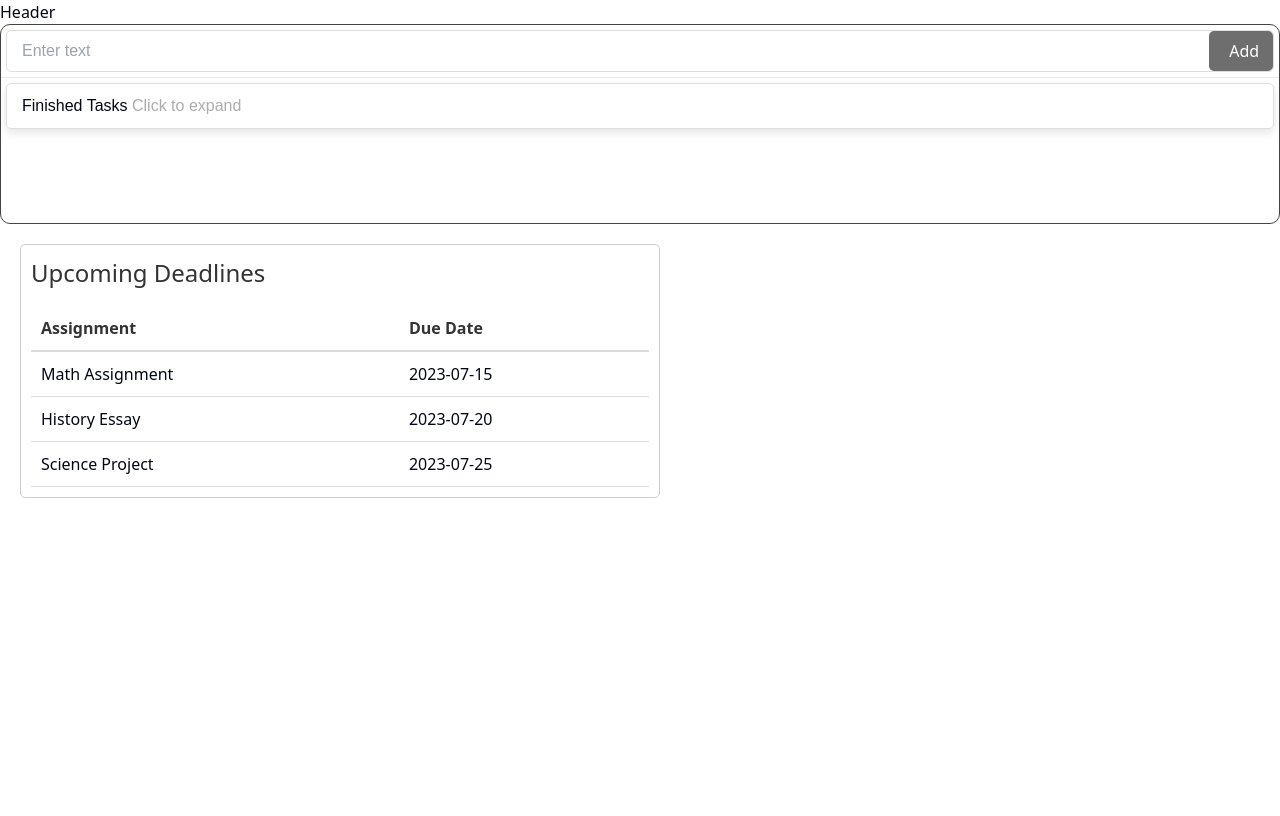
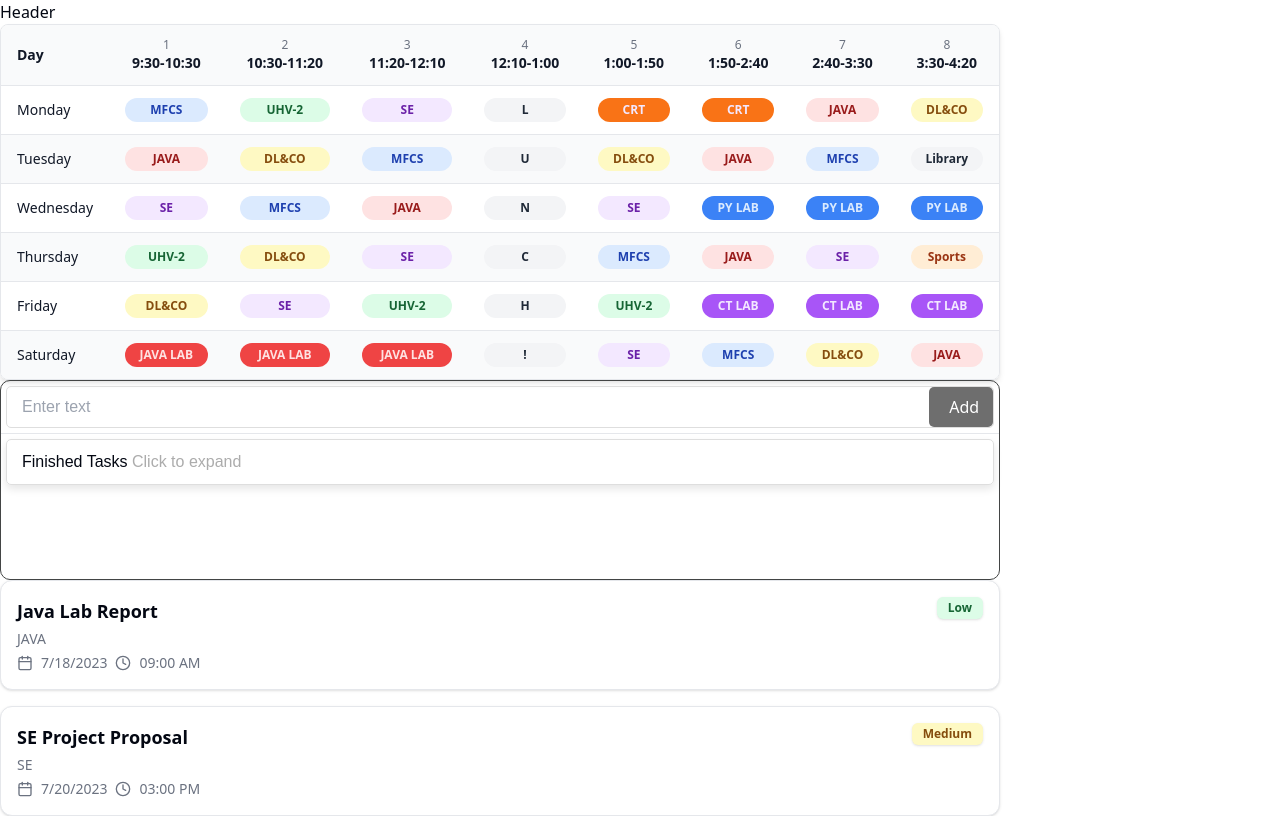
Before and after one commit to subbu-koppula/Enlighten, a React (Vite) app: page / in a window 1280 px wide. Shown: the top 816 px of the page. Built offline with nearby package versions, Linux system fonts and the light colour scheme.

Commit message:
Made some changes to styling

```diff
--- a/src/App.jsx
+++ b/src/App.jsx
@@ -2,19 +2,25 @@ import { useState } from "react";
 import Deadlines from "./components/Deadlines";
 import Todo from "./components/Todo";
 import Header from "./components/Header";
+import Timetable from "./components/timetable";
 import "./App.css";
 
 
 function App() {
-  const [count, setCount] = useState(0);
+  const deadlines = [
+    { id: 1, title: 'MFCS Assignment 3', dueDate: '2024-09-20T23:59:00', course: 'MFCS', priority: 'high' },
+    { id: 2, title: 'SE Project Proposal', dueDate: '2023-07-20T15:00:00', course: 'SE', priority: 'medium' },
+    { id: 3, title: 'Java Lab Report', dueDate: '2023-07-18T09:00:00', course: 'JAVA', priority: 'low' },
+    { id: 4, title: 'DL&CO Quiz', dueDate: '2023-07-22T10:30:00', course: 'DL&CO', priority: 'high' },
+  ];
   return (
     <>
       <Header ></Header>
-      <div>
-        {/* <Timetable></Timetable> */}
+      <div className="max-w-[1000px] place-content-center">
+        <Timetable></Timetable>
         <div>
           <Todo></Todo>
-          <Deadlines></Deadlines>
+          <Deadlines deadlines={deadlines}></Deadlines>
         </div>
       </div>
     </>
--- a/src/components/Deadlines.jsx
+++ b/src/components/Deadlines.jsx
@@ -1,66 +1,44 @@
-import React from 'react';
+'use client';
+import { Card, CardContent } from "@/components/ui/card"
+import { Badge } from "@/components/ui/badge"
+import { CalendarIcon, ClockIcon } from "lucide-react"
 
-// Define an array of deadlines
-const deadlines = [
-  { assignment: 'Math Assignment', dueDate: '2023-07-15' },
-  { assignment: 'History Essay', dueDate: '2023-07-20' },
-  { assignment: 'Science Project', dueDate: '2023-07-25' },
-];
+const priorityColors = {
+  low: 'bg-green-100 text-green-800',
+  medium: 'bg-yellow-100 text-yellow-800',
+  high: 'bg-red-100 text-red-800'
+}
 
-const Deadlines = () => {
+export default function Deadlines({
+  deadlines
+}) {
+  if (!Array.isArray(deadlines) || deadlines.length === 0) {
+    return <p>No upcoming deadlines.</p>;
+  }
+
+  const sortedDeadlines = [...deadlines].sort((a, b) => new Date(a.dueDate).getTime() - new Date(b.dueDate).getTime())
+
   return (
-    <div style={styles.container}>
-      <h2 style={styles.heading}>Upcoming Deadlines</h2>
-      <table style={styles.table}>
-        <thead>
-          <tr>
-            <th style={styles.th}>Assignment</th>
-            <th style={styles.th}>Due Date</th>
-          </tr>
-        </thead>
-        <tbody>
-          {deadlines.map((deadline, index) => (
-            <tr key={index}>
-              <td style={styles.td}>{deadline.assignment}</td>
-              <td style={styles.td}>{deadline.dueDate}</td>
-            </tr>
-          ))}
-        </tbody>
-      </table>
-    </div>
+    (<div className="space-y-4">
+      {sortedDeadlines.map((deadline) => (
+        <Card key={deadline.id}>
+          <CardContent className="p-4 flex items-start justify-between">
+            <div className="space-y-1">
+              <h3 className="text-lg font-semibold">{deadline.title}</h3>
+              <p className="text-sm text-gray-500">{deadline.course}</p>
+              <div className="flex items-center space-x-2 text-sm text-gray-500">
+                <CalendarIcon className="w-4 h-4" />
+                <span>{new Date(deadline.dueDate).toLocaleDateString()}</span>
+                <ClockIcon className="w-4 h-4 ml-2" />
+                <span>{new Date(deadline.dueDate).toLocaleTimeString([], { hour: '2-digit', minute: '2-digit' })}</span>
+              </div>
+            </div>
+            <Badge className={`${priorityColors[deadline.priority]} capitalize`}>
+              {deadline.priority}
+            </Badge>
+          </CardContent>
+        </Card>
+      ))}
+    </div>)
   );
-};
-
-// Add some basic styles
-const styles = {
-  container: {
-    margin: '20px',
-    padding: '10px',
-    borderRadius: '5px',
-    border: '1px solid #ccc',
-    width: '50%',
-  },
-  heading: {
-    textAlign: 'left',
-    color: '#333',
-    fontSize: '24px',
-    marginBottom: '15px',
-  },
-  table: {
-    width: '100%',
-    borderCollapse: 'collapse',
-  },
-  th: {
-    borderBottom: '2px solid #ddd',
-    padding: '10px',
-    textAlign: 'left',
-    color: '#333',
-    fontWeight: 'bold',
-  },
-  td: {
-    padding: '10px',
-    borderBottom: '1px solid #ddd',
-  },
-};
-
-export default Deadlines;
+}
--- /dev/null
+++ b/src/components/RakeshDeadlines.jsx
@@ -0,0 +1,66 @@
+import React from 'react';
+
+// Define an array of deadlines
+const deadlines = [
+  { assignment: 'Math Assignment', dueDate: '2023-07-15' },
+  { assignment: 'History Essay', dueDate: '2023-07-20' },
+  { assignment: 'Science Project', dueDate: '2023-07-25' },
+];
+
+const RakeshDeadlines = () => {
+  return (
+    <div style={styles.container}>
+      <h2 style={styles.heading}>Upcoming Deadlines</h2>
+      <table style={styles.table}>
+        <thead>
+          <tr>
+            <th style={styles.th}>Assignment</th>
+            <th style={styles.th}>Due Date</th>
+          </tr>
+        </thead>
+        <tbody>
+          {deadlines.map((deadline, index) => (
+            <tr key={index}>
+              <td style={styles.td}>{deadline.assignment}</td>
+              <td style={styles.td}>{deadline.dueDate}</td>
+            </tr>
+          ))}
+        </tbody>
+      </table>
+    </div>
+  );
+};
+
+// Add some basic styles
+const styles = {
+  container: {
+    margin: '20px',
+    padding: '10px',
+    borderRadius: '5px',
+    border: '1px solid #ccc',
+    width: '50%',
+  },
+  heading: {
+    textAlign: 'left',
+    color: '#333',
+    fontSize: '24px',
+    marginBottom: '15px',
+  },
+  table: {
+    width: '100%',
+    borderCollapse: 'collapse',
+  },
+  th: {
+    borderBottom: '2px solid #ddd',
+    padding: '10px',
+    textAlign: 'left',
+    color: '#333',
+    fontWeight: 'bold',
+  },
+  td: {
+    padding: '10px',
+    borderBottom: '1px solid #ddd',
+  },
+};
+
+export default Deadlines;
--- /dev/null
+++ b/src/components/timetable.jsx
@@ -0,0 +1,73 @@
+'use client'
+
+import { Table, TableBody, TableCell, TableHead, TableHeader, TableRow } from "@/components/ui/table"
+
+const timetableData = [
+  { day: "Monday", slots: ["MFCS", "UHV-2", "SE", "L", "CRT", "CRT", "JAVA", "DL&CO"] },
+  { day: "Tuesday", slots: ["JAVA", "DL&CO", "MFCS", "U", "DL&CO", "JAVA", "MFCS", "Library"] },
+  { day: "Wednesday", slots: ["SE", "MFCS", "JAVA", "N", "SE", "PY LAB", "PY LAB", "PY LAB"] },
+  { day: "Thursday", slots: ["UHV-2", "DL&CO", "SE", "C", "MFCS", "JAVA", "SE", "Sports"] },
+  { day: "Friday", slots: ["DL&CO", "SE", "UHV-2", "H", "UHV-2", "CT LAB", "CT LAB", "CT LAB"] },
+  { day: "Saturday", slots: ["JAVA LAB", "JAVA LAB", "JAVA LAB", "!", "SE", "MFCS", "DL&CO", "JAVA"] },
+]
+
+const timeSlots = [
+  "9:30-10:30", "10:30-11:20", "11:20-12:10", "12:10-1:00",
+  "1:00-1:50", "1:50-2:40", "2:40-3:30", "3:30-4:20"
+]
+
+const subjectColors = {
+  "MFCS": "bg-blue-100 text-blue-800",
+  "UHV-2": "bg-green-100 text-green-800",
+  "SE": "bg-purple-100 text-purple-800",
+  "JAVA": "bg-red-100 text-red-800",
+  "DL&CO": "bg-yellow-100 text-yellow-800",
+  "CRT": "bg-orange-500 text-purple-100",
+  "PY LAB": "bg-blue-500 text-blue-100",
+  "CT LAB": "bg-purple-500 text-purple-100",
+  "Library": "bg-gray-100 text-gray-800",
+  "Sports": "bg-orange-100 text-orange-800",
+  "JAVA LAB": "bg-red-500 text-red-100"
+}
+
+export default function Timetable() {
+  return (
+    (<div className="overflow-x-auto rounded-lg border border-gray-200 shadow-md">
+      <Table>
+        <TableHeader>
+          <TableRow className="bg-gray-50">
+            <TableHead className="w-[100px] py-3 px-4 text-left font-semibold text-gray-900">Day</TableHead>
+            {timeSlots.map((slot, index) => (
+              <TableHead key={index} className="py-3 px-4 text-center font-semibold text-gray-900">
+                <div className="text-xs font-normal text-gray-500">{index + 1}</div>
+                <div className="text-sm">{slot}</div>
+              </TableHead>
+            ))}
+          </TableRow>
+        </TableHeader>
+        <TableBody>
+          {timetableData.map((day, dayIndex) => (
+            <TableRow key={day.day} className={dayIndex % 2 === 0 ? "bg-white" : "bg-gray-50"}>
+              <TableCell className="py-3 px-4 font-medium text-gray-900">{day.day}</TableCell>
+              {day.slots.map((slot, index) => (
+                <TableCell key={index} className="py-3 px-4 text-center">
+                  {slot === "LUNCH" ? (
+                    <span
+                      className="inline-block w-full py-1 px-2 bg-orange-200 text-orange-800 text-xs font-semibold rounded-full">
+                      {slot}
+                    </span>
+                  ) : slot ? (
+                    <span
+                      className={`inline-block w-full py-1 px-2 text-xs font-semibold rounded-full ${subjectColors[slot] || 'bg-gray-100 text-gray-800'}`}>
+                      {slot}
+                    </span>
+                  ) : "-"}
+                </TableCell>
+              ))}
+            </TableRow>
+          ))}
+        </TableBody>
+      </Table>
+    </div>)
+  );
+}
--- /dev/null
+++ b/src/components/ui/badge.jsx
@@ -0,0 +1,34 @@
+import * as React from "react"
+import { cva } from "class-variance-authority";
+
+import { cn } from "@/lib/utils"
+
+const badgeVariants = cva(
+  "inline-flex items-center rounded-md border px-2.5 py-0.5 text-xs font-semibold transition-colors focus:outline-none focus:ring-2 focus:ring-ring focus:ring-offset-2",
+  {
+    variants: {
+      variant: {
+        default:
+          "border-transparent bg-primary text-primary-foreground shadow hover:bg-primary/80",
+        secondary:
+          "border-transparent bg-secondary text-secondary-foreground hover:bg-secondary/80",
+        destructive:
+          "border-transparent bg-destructive text-destructive-foreground shadow hover:bg-destructive/80",
+        outline: "text-foreground",
+      },
+    },
+    defaultVariants: {
+      variant: "default",
+    },
+  }
+)
+
+function Badge({
+  className,
+  variant,
+  ...props
+}) {
+  return (<div className={cn(badgeVariants({ variant }), className)} {...props} />);
+}
+
+export { Badge, badgeVariants }
--- /dev/null
+++ b/src/components/ui/card.jsx
@@ -0,0 +1,50 @@
+import * as React from "react"
+
+import { cn } from "@/lib/utils"
+
+const Card = React.forwardRef(({ className, ...props }, ref) => (
+  <div
+    ref={ref}
+    className={cn("rounded-xl border bg-card text-card-foreground shadow", className)}
+    {...props} />
+))
+Card.displayName = "Card"
+
+const CardHeader = React.forwardRef(({ className, ...props }, ref) => (
+  <div
+    ref={ref}
+    className={cn("flex flex-col space-y-1.5 p-6", className)}
+    {...props} />
+))
+CardHeader.displayName = "CardHeader"
+
+const CardTitle = React.forwardRef(({ className, ...props }, ref) => (
+  <h3
+    ref={ref}
+    className={cn("font-semibold leading-none tracking-tight", className)}
+    {...props} />
+))
+CardTitle.displayName = "CardTitle"
+
+const CardDescription = React.forwardRef(({ className, ...props }, ref) => (
+  <p
+    ref={ref}
+    className={cn("text-sm text-muted-foreground", className)}
+    {...props} />
+))
+CardDescription.displayName = "CardDescription"
+
+const CardContent = React.forwardRef(({ className, ...props }, ref) => (
+  <div ref={ref} className={cn("p-6 pt-0", className)} {...props} />
+))
+CardContent.displayName = "CardContent"
+
+const CardFooter = React.forwardRef(({ className, ...props }, ref) => (
+  <div
+    ref={ref}
+    className={cn("flex items-center p-6 pt-0", className)}
+    {...props} />
+))
+CardFooter.displayName = "CardFooter"
+
+export { Card, CardHeader, CardFooter, CardTitle, CardDescription, CardContent }
--- /dev/null
+++ b/src/components/ui/table.jsx
@@ -0,0 +1,86 @@
+import * as React from "react"
+
+import { cn } from "@/lib/utils"
+
+const Table = React.forwardRef(({ className, ...props }, ref) => (
+  <div className="relative w-full overflow-auto">
+    <table
+      ref={ref}
+      className={cn("w-full caption-bottom text-sm", className)}
+      {...props} />
+  </div>
+))
+Table.displayName = "Table"
+
+const TableHeader = React.forwardRef(({ className, ...props }, ref) => (
+  <thead ref={ref} className={cn("[&_tr]:border-b", className)} {...props} />
+))
+TableHeader.displayName = "TableHeader"
+
+const TableBody = React.forwardRef(({ className, ...props }, ref) => (
+  <tbody
+    ref={ref}
+    className={cn("[&_tr:last-child]:border-0", className)}
+    {...props} />
+))
+TableBody.displayName = "TableBody"
+
+const TableFooter = React.forwardRef(({ className, ...props }, ref) => (
+  <tfoot
+    ref={ref}
+    className={cn("border-t bg-muted/50 font-medium [&>tr]:last:border-b-0", className)}
+    {...props} />
+))
+TableFooter.displayName = "TableFooter"
+
+const TableRow = React.forwardRef(({ className, ...props }, ref) => (
+  <tr
+    ref={ref}
+    className={cn(
+      "border-b transition-colors hover:bg-muted/50 data-[state=selected]:bg-muted",
+      className
+    )}
+    {...props} />
+))
+TableRow.displayName = "TableRow"
+
+const TableHead = React.forwardRef(({ className, ...props }, ref) => (
+  <th
+    ref={ref}
+    className={cn(
+      "h-10 px-2 text-left align-middle font-medium text-muted-foreground [&:has([role=checkbox])]:pr-0 [&>[role=checkbox]]:translate-y-[2px]",
+      className
+    )}
+    {...props} />
+))
+TableHead.displayName = "TableHead"
+
+const TableCell = React.forwardRef(({ className, ...props }, ref) => (
+  <td
+    ref={ref}
+    className={cn(
+      "p-2 align-middle [&:has([role=checkbox])]:pr-0 [&>[role=checkbox]]:translate-y-[2px]",
+      className
+    )}
+    {...props} />
+))
+TableCell.displayName = "TableCell"
+
+const TableCaption = React.forwardRef(({ className, ...props }, ref) => (
+  <caption
+    ref={ref}
+    className={cn("mt-4 text-sm text-muted-foreground", className)}
+    {...props} />
+))
+TableCaption.displayName = "TableCaption"
+
+export {
+  Table,
+  TableHeader,
+  TableBody,
+  TableFooter,
+  TableHead,
+  TableRow,
+  TableCell,
+  TableCaption,
+}
```
